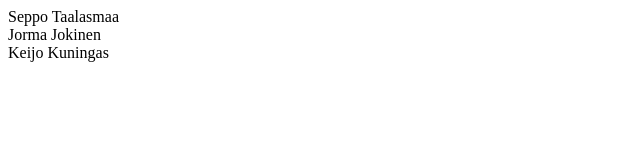
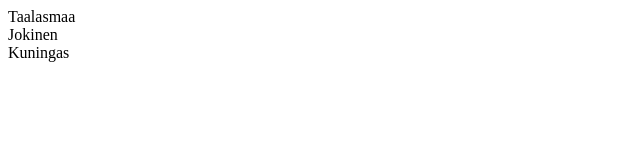
Before and after one commit to TuomasVille/contacts-webapp, an Angular app: page / in a window 1280 px wide. Shown: the top 160 px of the page, without its empty margins (0-640 px from the left). Built offline with nearby package versions, Linux system fonts and the light colour scheme.

Commit message:
Added contact service, synkronous implemention.

```diff
--- a/src/app/app.module.ts
+++ b/src/app/app.module.ts
@@ -4,6 +4,7 @@ import { NgModule } from '@angular/core';
 import { AppComponent } from './app.component';
 import {FormsModule} from '@angular/forms';
 import { ContactListComponent } from './contact/contact-list/contact-list.component';
+import {ContactService} from './contact/contact.service';
 
 @NgModule({
   declarations: [
@@ -14,7 +15,9 @@ import { ContactListComponent } from './contact/contact-list/contact-list.compon
     BrowserModule,
     FormsModule
   ],
-  providers: [],
+  providers: [
+    ContactService
+  ],
   bootstrap: [AppComponent]
 })
 export class AppModule { }
--- a/src/app/contact/contact-list/contact-list.component.ts
+++ b/src/app/contact/contact-list/contact-list.component.ts
@@ -1,5 +1,6 @@
 import {Component, OnInit} from '@angular/core';
 import {Contact} from '../contact';
+import {ContactService} from '../contact.service';
 
 @Component({
   selector: 'cw-contact-list',
@@ -10,15 +11,11 @@ export class ContactListComponent implements OnInit {
 
   contacts: Contact[];
 
-  constructor() {
+  constructor(private contactService: ContactService) {
     this.contacts = [];
   }
 
   ngOnInit() {
-    this.contacts.push(new Contact('Seppo', 'Taalasmaa'));
-    this.contacts.push(new Contact('Jorma', 'Jokinen'));
-    this.contacts.push(new Contact('Keijo', 'Kuningas'));
-    console.log(this.contacts);
+    this.contacts = this.contactService.getContacts();
   }
-
 }
--- /dev/null
+++ b/src/app/contact/contact.service.ts
@@ -0,0 +1,21 @@
+import {Injectable} from '@angular/core';
+import {Contact} from './contact';
+
+@Injectable({
+  providedIn: 'root'
+})
+export class ContactService {
+
+  contacts: Contact[];
+
+  constructor() {
+    this.contacts = [];
+    this.contacts.push(new Contact('Seppo', 'Taalasmaa'));
+    this.contacts.push(new Contact('Jorma', 'Jokinen'));
+    this.contacts.push(new Contact('Keijo', 'Kuningas'));
+  }
+
+  getContacts(): Contact[] {
+    return this.contacts;
+  }
+}
--- a/src/app/contact/contact.ts
+++ b/src/app/contact/contact.ts
@@ -1,9 +1,11 @@
 export class Contact {
+  id: number;
   firstName: string;
   lastName: string;
 
 
-  constructor(firstName?: string, lastName?: string) {
+  constructor(id?: number, firstName?: string, lastName?: string) {
+    this.id = id;
     this.firstName = firstName;
     this.lastName = lastName;
   }
```
Also changed, not shown: src/tslint.json (indentation only).
